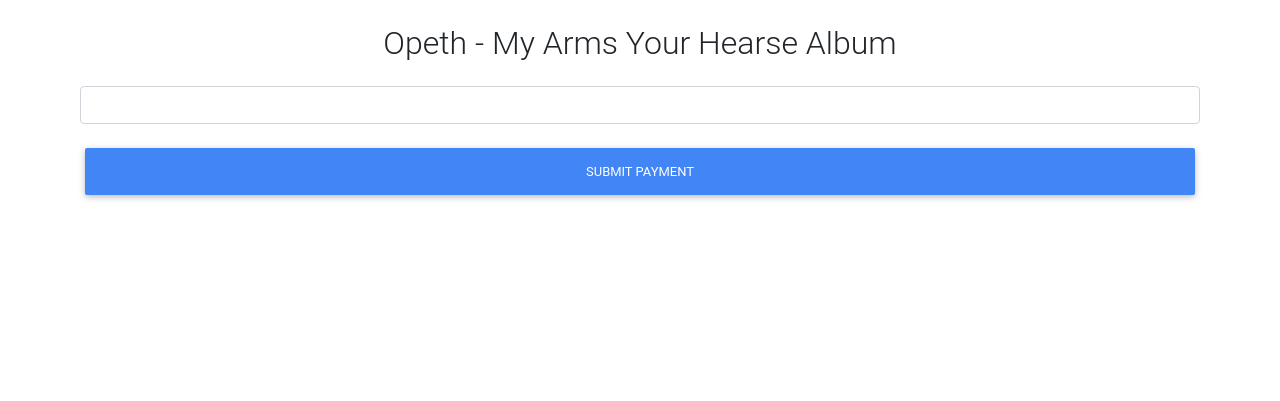
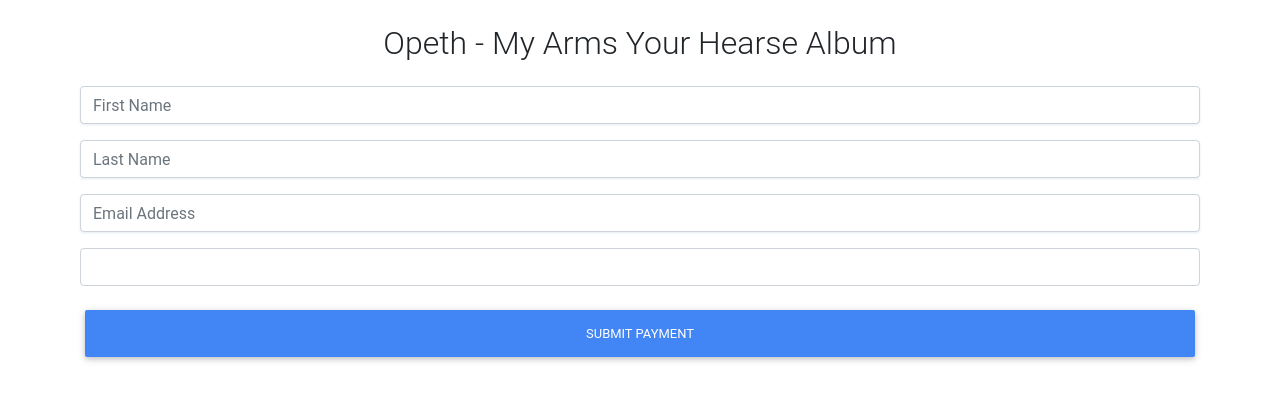
Before and after one commit to UpVent/php-mariadb-stripe, a PHP site: page / in a window 1280 px wide. Shown: the top 401 px of the page. Run offline with PHP 8.4, Linux system fonts and the light colour scheme; some libraries are stand-ins or nearby versions.

Commit message:
Added some fields

```diff
--- a/index.php
+++ b/index.php
@@ -19,6 +19,9 @@
             <h2 class="my-4 text-center">Opeth - My Arms Your Hearse Album<h2>
             <form action="/charge.php" method="POST" id="payment-form">
                 <div class="form-row">
+                    <input type="text" name="first_name" class="form-control mb-3 StripeElement StripeElement--empty" placeholder="First Name">
+                    <input type="text" name="last_name" class="form-control mb-3 StripeElement StripeElement--empty" placeholder="Last Name">
+                    <input type="email" name="email" class="form-control mb-3 StripeElement StripeElement--empty" placeholder="Email Address">
                     <div id="card-element" class="form-control">
                         <!-- A Stripe Element will be inserted here. -->
                     </div>
```
